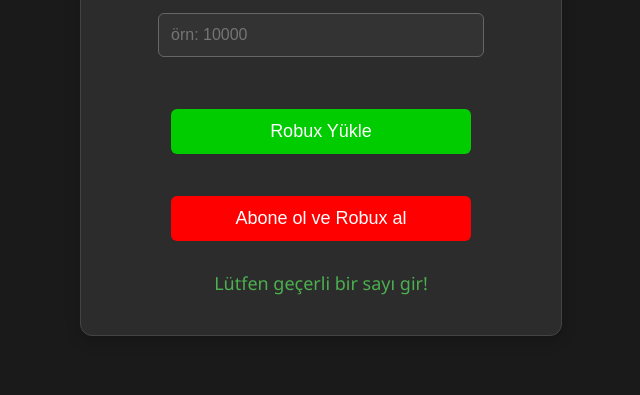
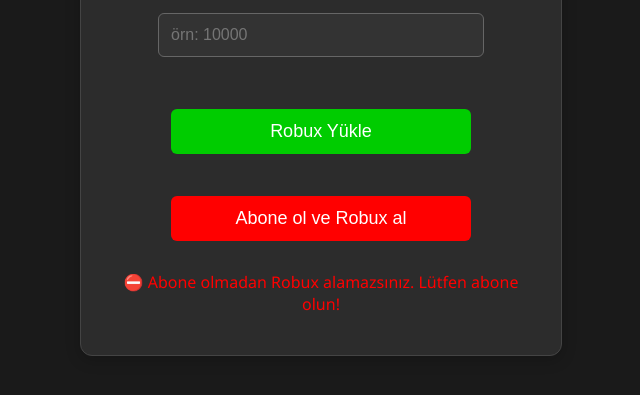
Before and after one commit to Kinglww456/kinglorobuxgenerator.github.io, a plain HTML site: page index.html in a window 1280 px wide. Both pictures are taken after a click on the button "Robux Yükle". Shown: the part 201-596 px from the top of the page, without its empty margins (319-959 px from the left). Drawn offline with Linux system fonts and the light colour scheme.

Commit message:
Update index.html

```diff
--- a/index.html
+++ b/index.html
@@ -76,6 +76,9 @@
       font-size: 18px;
       color: #4caf50;
     }
+    .error {
+      color: #ff0000;
+    }
   </style>
 </head>
 <body>
@@ -92,20 +95,47 @@
     </button>
 
     <div class="result" id="result"></div>
+    <div class="error" id="error"></div>
   </div>
 
   <script>
+    let isSubscribed = false;  // Abone olup olmadığını tutacak değişken
+
+    // Abone olma işlemi
+    document.querySelector('.subscribe-button a').addEventListener('click', function() {
+      alert("Abone olduğunuz için teşekkürler! Artık Robux alabilirsiniz.");
+      isSubscribed = true;
+    });
+
     function generate() {
       let amount = document.getElementById('robuxAmount').value;
       let result = document.getElementById('result');
+      let error = document.getElementById('error');
 
+      // Kullanıcı abone olmadan işlem yapmaya çalışıyorsa
+      if (!isSubscribed) {
+        error.innerHTML = "⛔ Abone olmadan Robux alamazsınız. Lütfen abone olun!";
+        result.innerHTML = "";
+        return;
+      }
+
+      // Maksimum Robux miktarı 450 ile sınırlı
+      if (amount > 450) {
+        error.innerHTML = "⛔ Maksimum Robux miktarı 450'dir!";
+        result.innerHTML = "";
+        return;
+      }
+
+      // Robux miktarı geçerli ise işlem başlatılıyor
       if (amount && amount > 0) {
+        error.innerHTML = "";
         result.innerHTML = "⏳ Robux'un hazırlanıyor...";
         setTimeout(() => {
           result.innerHTML = `🎉 ${amount} Robux 24 saat içinde hesabınıza yansıyacak!<br><br>⏳`;
         }, 3000);
       } else {
-        result.innerHTML = "Lütfen geçerli bir sayı gir!";
+        error.innerHTML = "⛔ Lütfen geçerli bir sayı gir!";
+        result.innerHTML = "";
       }
     }
   </script>
```
